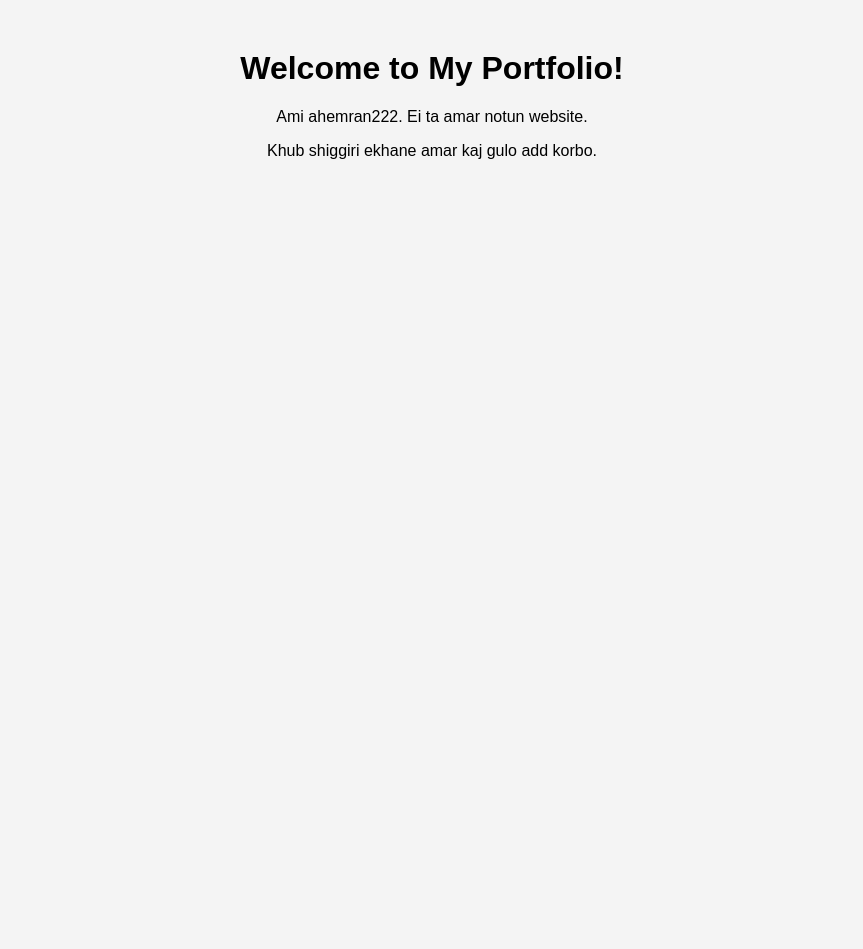
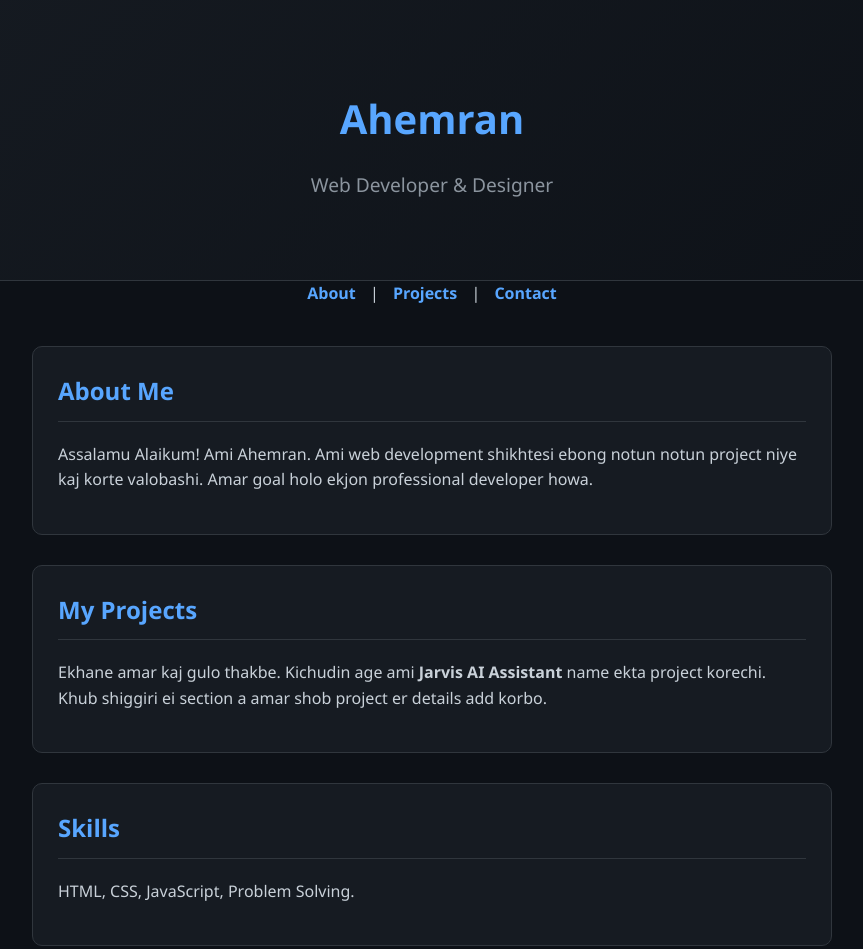
Before and after one commit to ahemran222/my-portfolio-, a plain HTML site: page index.html in a window 1280 px wide. Shown: the top 949 px of the page, without its empty margins (208-1071 px from the left). Before the commit the page ends 800 px from the top, so only its background shows below. Drawn offline with Linux system fonts and the light colour scheme.

Commit message:
Update index.html

```diff
--- a/index.html
+++ b/index.html
@@ -1,11 +1,102 @@
 <!DOCTYPE html>
-<html>
+<html lang="en">
 <head>
-  <title>My Portfolio</title>
+  <meta charset="UTF-8">
+  <meta name="viewport" content="width=device-width, initial-scale=1.0">
+  <title>Ahemran - Portfolio</title>
+  <style>
+    /* --- CSS Design --- */
+    body {
+      margin: 0;
+      font-family: 'Segoe UI', Tahoma, Geneva, Verdana, sans-serif;
+      background-color: #0d1117;
+      color: #c9d1d9;
+      line-height: 1.6;
+    }
+    header {
+      text-align: center;
+      padding: 60px 20px;
+      background: linear-gradient(135deg, #161b22, #0d1117);
+      border-bottom: 1px solid #30363d;
+    }
+    h1 {
+      font-size: 2.5em;
+      color: #58a6ff;
+      margin-bottom: 10px;
+    }
+    header p {
+      font-size: 1.2em;
+      color: #8b949e;
+    }
+    .container {
+      max-width: 800px;
+      margin: 0 auto;
+      padding: 20px;
+    }
+    section {
+      margin-bottom: 30px;
+      background: #161b22;
+      padding: 25px;
+      border-radius: 10px;
+      border: 1px solid #30363d;
+    }
+    h2 {
+      color: #58a6ff;
+      border-bottom: 1px solid #30363d;
+      padding-bottom: 10px;
+      margin-top: 0;
+    }
+    .nav-links {
+      text-align: center;
+      margin-bottom: 20px;
+    }
+    .nav-links a {
+      color: #58a6ff;
+      text-decoration: none;
+      margin: 0 10px;
+      font-weight: bold;
+    }
+  </style>
 </head>
-<body style="text-align: center; font-family: Arial, sans-serif; margin-top: 50px; background-color: #f4f4f4;">
-  <h1>Welcome to My Portfolio!</h1>
-  <p>Ami ahemran222. Ei ta amar notun website.</p>
-  <p>Khub shiggiri ekhane amar kaj gulo add korbo.</p>
+<body>
+
+  <header>
+    <h1>Ahemran</h1>
+    <p>Web Developer & Designer</p>
+  </header>
+
+  <div class="nav-links">
+    <a href="#about">About</a> |
+    <a href="#projects">Projects</a> |
+    <a href="#contact">Contact</a>
+  </div>
+
+  <div class="container">
+    <!-- About Section -->
+    <section id="about">
+      <h2>About Me</h2>
+      <p>Assalamu Alaikum! Ami Ahemran. Ami web development shikhtesi ebong notun notun project niye kaj korte valobashi. Amar goal holo ekjon professional developer howa.</p>
+    </section>
+
+    <!-- Projects Section -->
+    <section id="projects">
+      <h2>My Projects</h2>
+      <p>Ekhane amar kaj gulo thakbe. Kichudin age ami <b>Jarvis AI Assistant</b> name ekta project korechi. Khub shiggiri ei section a amar shob project er details add korbo.</p>
+    </section>
+
+    <!-- Skills Section -->
+    <section id="skills">
+      <h2>Skills</h2>
+      <p>HTML, CSS, JavaScript, Problem Solving.</p>
+    </section>
+
+    <!-- Contact Section -->
+    <section id="contact">
+      <h2>Contact Me</h2>
+      <p>Email: tomail@example.com</p>
+      <p>GitHub: github.com/ahemran222</p>
+    </section>
+  </div>
+
 </body>
 </html>
```
